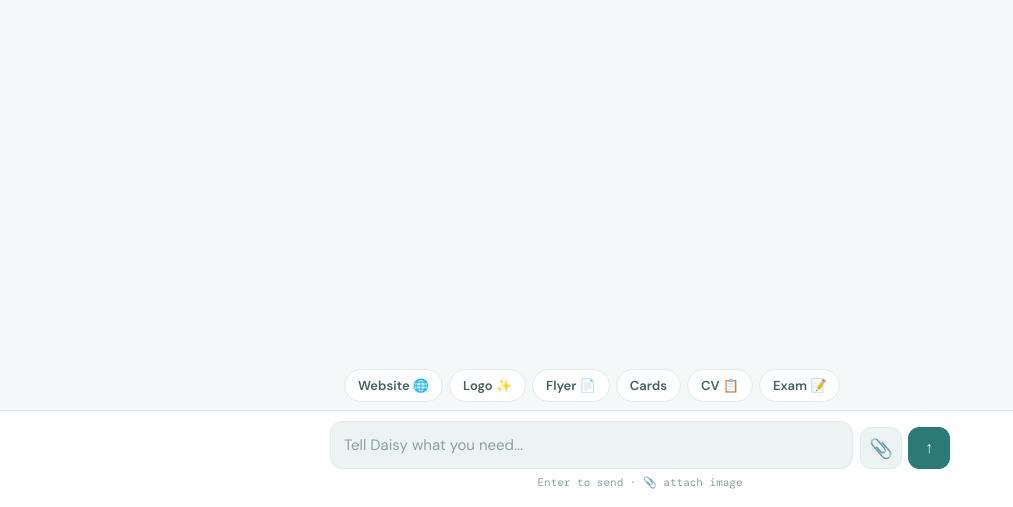
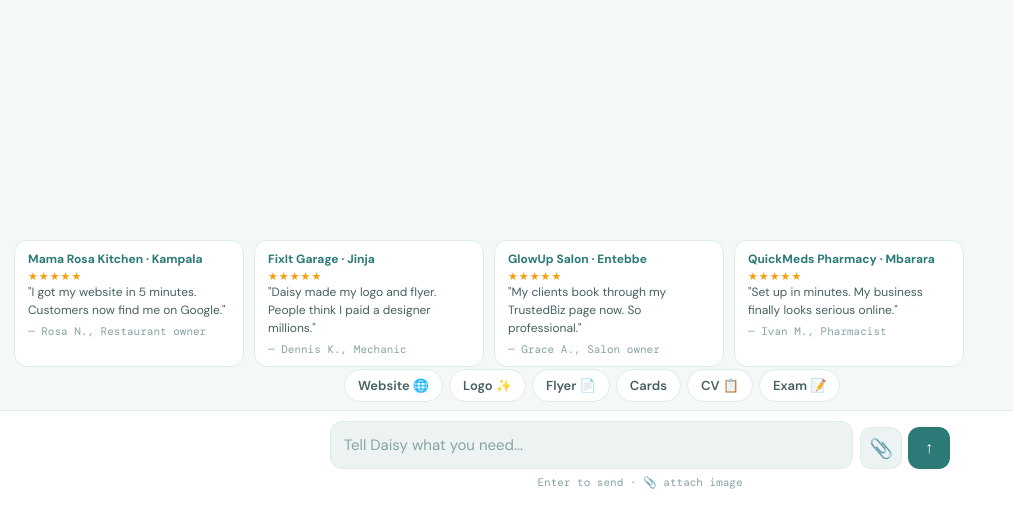
Before and after one commit to trustedbiz50-boop/trustedBiz, a Flask app: page / in a window 1280 px wide. Shown: the part 293-800 px from the top of the page, without its empty margins (0-1013 px from the left). Run offline with Flask 3, Linux system fonts and the light colour scheme; data that the repository does not hold is empty; some libraries are stand-ins or nearby versions.

Commit message:
Add files via upload

```diff
--- a/templates/home.html
+++ b/templates/home.html
@@ -263,6 +263,23 @@ body{
   .ibar{padding:8px 12px 14px;}
   .dbubble,.ububble{font-size:14px;}
 }
+
+/* SOCIAL PROOF STRIP */
+.proof-strip{
+  display:flex;gap:10px;padding:8px 14px 2px;
+  overflow-x:auto;-webkit-overflow-scrolling:touch;
+  scrollbar-width:none;flex-shrink:0;
+}
+.proof-strip::-webkit-scrollbar{display:none;}
+.proof-card{
+  flex-shrink:0;background:var(--surface);
+  border:1.5px solid var(--border);border-radius:13px;
+  padding:10px 13px;min-width:200px;max-width:230px;
+}
+.proof-biz{font-size:12px;font-weight:700;color:var(--brand);margin-bottom:2px;}
+.proof-quote{font-size:12px;color:var(--mid);line-height:1.5;}
+.proof-name{font-size:11px;color:var(--dim);margin-top:5px;font-family:var(--mono);}
+.proof-stars{color:#f59e0b;font-size:11px;letter-spacing:1px;}
 </style>
 </head>
 <body>
@@ -281,8 +298,7 @@ body{
   <div class="dgrp">
     <div class="dlbl">Get Started</div>
     <button class="ditem hi" onclick="closeD()"><span class="dicon">&#127804;</span>Talk to Daisy</button>
-    <a class="ditem" href="/search"><span class="dicon">&#128269;</span>Search Businesses</a>
-    <a class="ditem" href="/price-guard"><span class="dicon">&#128737;</span>Price Guard</a>
+
   </div>
   <div class="ddiv"></div>
   <div class="dgrp">
@@ -321,6 +337,32 @@ body{
   <div class="thread" id="thread"></div>
 </div>
 
+<div class="proof-strip" id="proofStrip">
+  <div class="proof-card">
+    <div class="proof-biz">Mama Rosa Kitchen &middot; Kampala</div>
+    <div class="proof-stars">&#9733;&#9733;&#9733;&#9733;&#9733;</div>
+    <div class="proof-quote">"I got my website in 5 minutes. Customers now find me on Google."</div>
+    <div class="proof-name">&mdash; Rosa N., Restaurant owner</div>
+  </div>
+  <div class="proof-card">
+    <div class="proof-biz">FixIt Garage &middot; Jinja</div>
+    <div class="proof-stars">&#9733;&#9733;&#9733;&#9733;&#9733;</div>
+    <div class="proof-quote">"Daisy made my logo and flyer. People think I paid a designer millions."</div>
+    <div class="proof-name">&mdash; Dennis K., Mechanic</div>
+  </div>
+  <div class="proof-card">
+    <div class="proof-biz">GlowUp Salon &middot; Entebbe</div>
+    <div class="proof-stars">&#9733;&#9733;&#9733;&#9733;&#9733;</div>
+    <div class="proof-quote">"My clients book through my TrustedBiz page now. So professional."</div>
+    <div class="proof-name">&mdash; Grace A., Salon owner</div>
+  </div>
+  <div class="proof-card">
+    <div class="proof-biz">QuickMeds Pharmacy &middot; Mbarara</div>
+    <div class="proof-stars">&#9733;&#9733;&#9733;&#9733;&#9733;</div>
+    <div class="proof-quote">"Set up in minutes. My business finally looks serious online."</div>
+    <div class="proof-name">&mdash; Ivan M., Pharmacist</div>
+  </div>
+</div>
 <div class="chips" id="chips">
   <button class="chip" onclick="go('I need a website')">Website &#127760;</button>
   <button class="chip" onclick="go('I need a logo')">Logo &#10024;</button>
@@ -350,7 +392,7 @@ body{
 <script>
 var LOGGED = {{ 'true' if current_user else 'false' }};
 var WA     = "256753187966";
-var FREE   = 6;
+var FREE   = 12;
 var busy   = false;
 var msgs   = 0;
 var gated  = false;
@@ -587,13 +629,13 @@ function showGate() {
   if (gated || LOGGED) return;
   gated = true;
   var extra = "<div class=\"gate\">"
-    + "<h4>Continue with a free account</h4>"
-    + "<p>You\'ve used your free messages. Sign up in 10 seconds &mdash; your conversation stays here.</p>"
+    + "<h4>Save your work &mdash; it\'s free</h4>"
+    + "<p>Create a free account to keep building. Your conversation will be right here waiting for you.</p>"
     + "<div class=\"gate-btns\">"
     + "<a class=\"gbtn p\" href=\"/register?next=/\" onclick=\"saveHistToStorage()\">Create free account</a>"
     + "<a class=\"gbtn s\" href=\"/login\" onclick=\"saveHistToStorage()\">Sign in</a>"
     + "</div></div>";
-  addD("You\'re doing great! Keep going. &#127804;", extra);
+  addD("Almost there! &#127804; One last step to save everything.", extra);
 }
 
 // ── COLOR / STYLE PICKERS ────────────────────────────────────────
```
